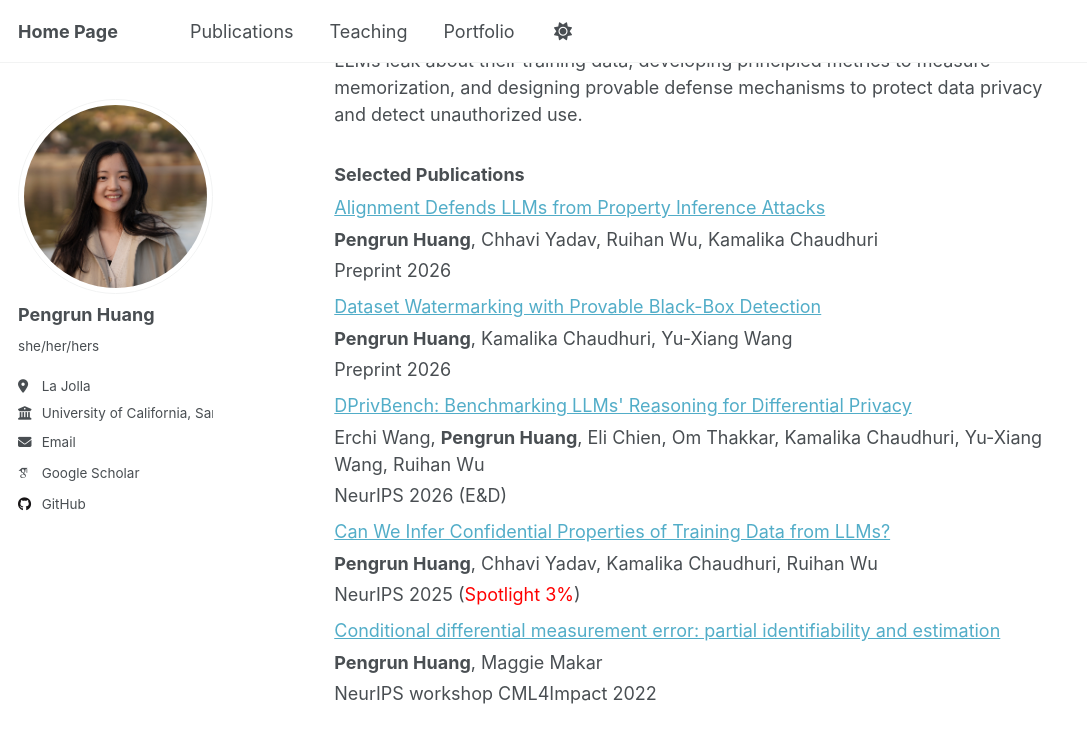
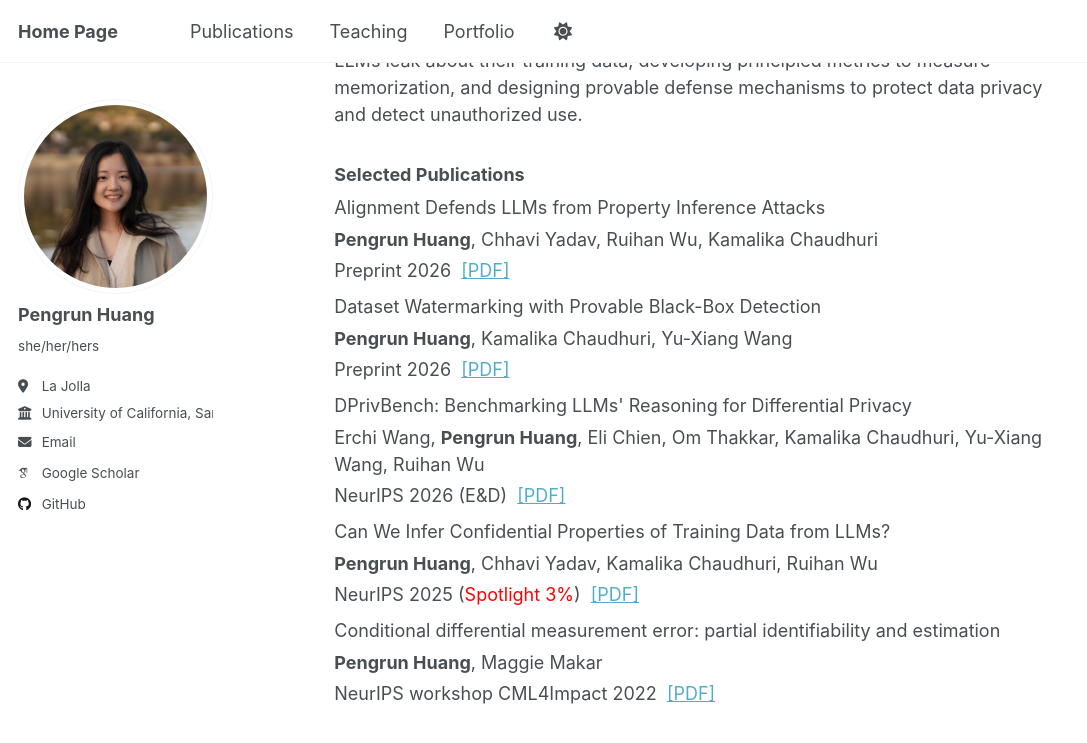
Before and after one commit to PengrunH/PengrunH.github.io, a Jekyll site: the page built from _pages/about.md, in a window 1280 px wide and 900 px high, scrolled down 307 px. Shown: the top 743 px of the window, without its empty margins (0-1087 px from the left). Built offline with Jekyll 4.4.1, drawn with Linux system fonts in a browser that asks for light colours; some web fonts are replaced; a script that is not in the unit is left out.

Commit message:
Move publication paper link from title to a [PDF] badge
Title is now plain text; the clickable link sits next to the venue
line instead, matching common academic homepage conventions.

Co-Authored-By: Claude Sonnet 5 <noreply@anthropic.com>

```diff
--- a/_includes/archive-single.html
+++ b/_includes/archive-single.html
@@ -29,7 +29,7 @@
       {% if post.link %}
         <a href="{{ post.link }}">{{ title }}</a> <a href="{{ base_path }}{{ post.url }}" rel="permalink"><i class="fa fa-link" aria-hidden="true" title="permalink"></i><span class="sr-only">Permalink</span></a>
       {% else %}
-        <a href="{{ post.paperurl }}"> {{post.title}}</a>
+        {{ post.title }}
       {% endif %}
     </p>
     {% if post.read_time %}
@@ -39,7 +39,7 @@
     <p class="archive__item-teach">{{ post.type }}, <i>{{ post.venue }}</i>, {{ post.date | default: "1900-01-01" | date: "%Y" }}</p>
     {%- elsif post.collection == 'publications' %}
     <p class="archive__item-pub-authors">{{ post.author | markdownify | remove: '<p>' | remove: '</p>' }}</p>
-    <p class="archive__item-venue"> {{ post.venue }} </p>
+    <p class="archive__item-venue"> {{ post.venue }} {% if post.paperurl %}&nbsp;<a href="{{ post.paperurl }}" target="_blank" rel="noopener">[PDF]</a>{% endif %}</p>
     {% endif %}
     {% if post.excerpt and site.read_more != 'enabled' %}
     <p class="archive__item-excerpt" itemprop="description">{{ post.excerpt | markdownify }}</p>
```
